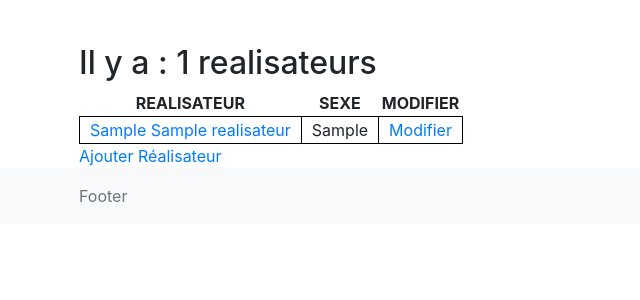
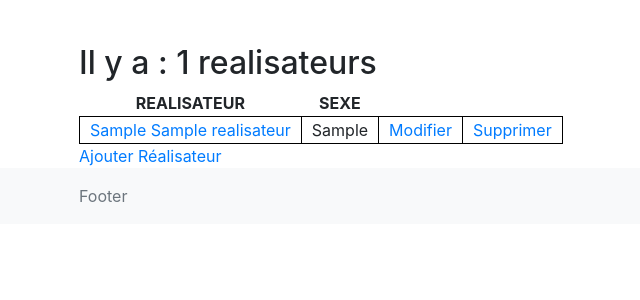
Before and after one commit to AlexisBoulange/Cinema, a PHP site: page /index.php?action=listReal in a window 1280 px wide. Shown: the part 56-356 px from the top of the page, without its empty margins (6-646 px from the left). Run offline with PHP 8.4, Linux system fonts and the light colour scheme; tables that the repository leaves empty or names only in its code hold one stand-in row (values such as "Sample post").

Commit message:
Update listReal.php

```diff
--- a/views/realisateur/listReal.php
+++ b/views/realisateur/listReal.php
@@ -13,16 +13,16 @@ ob_start();
         <tr>
             <th>REALISATEUR</th>
             <th>SEXE</th>
-            <th>MODIFIER</th>
+
         </tr>
     </thead>
     <tbody>
         <?php
             while($real = $reals->fetch()){
                 echo "<tr><td><a href='index.php?action=detailReal&id=".$real["realisateur_id"]."'>" .$real["realisateur"]."</td>";
-                echo "<td>". $real["sexe"]."</td>";
-                echo "<td><a href='index.php?action=editReal&id=".$real["realisateur_id"]."'>Modifier</td></tr>";
-
+                echo "<td>". $real['sexe']."</td>";
+                echo "<td><a href='index.php?action=editReal&id=".$real["realisateur_id"]."'>Modifier</a></td>";
+                echo "<td><a href='index.php?action=deleteReal&id=".$real["realisateur_id"]."'>Supprimer</a></td></tr>";
             }
         ?>
     </tbody>
```
